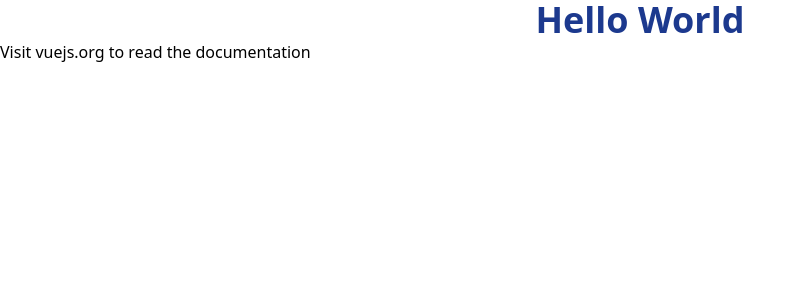
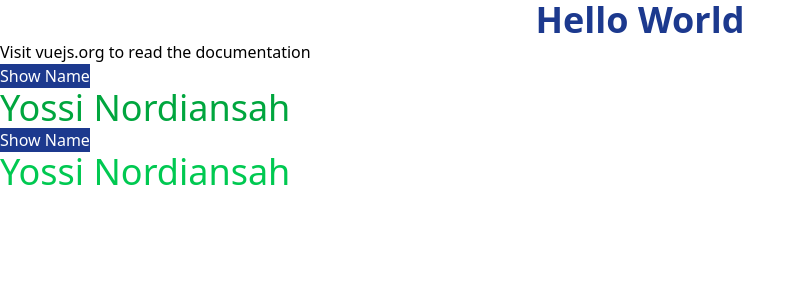
Before and after one commit to Yossi-nordiansah/belajar-vue, a Vue app: page / in a window 1280 px wide. Shown: the top 300 px of the page, without its empty margins (0-805 px from the left). Built offline with nearby package versions, Linux system fonts and the light colour scheme.

Commit message:
composition dan option selesai

```diff
--- a/src/App.vue
+++ b/src/App.vue
@@ -1,5 +1,7 @@
 <script setup>
+import CompositionComponent from './components/CompositionComponent.vue'
 import Header from './components/Header.vue'
+import OptionComponent from './components/OptionComponent.vue'
 </script>
 
 <template>
@@ -8,6 +10,8 @@ import Header from './components/Header.vue'
     Visit <a href="https://vuejs.org/" target="_blank" rel="noopener">vuejs.org</a> to read the
     documentation
   </p>
+  <CompositionComponent />
+  <OptionComponent />
 </template>
 
 <style scoped></style>
--- /dev/null
+++ b/src/components/CompositionComponent.vue
@@ -0,0 +1,9 @@
+<script setup>
+const name = 'Yossi Nordiansah'
+const showName = () => console.log(name)
+</script>
+
+<template>
+  <button @click="showName" class="bg-blue-900 text-white">Show Name</button>
+  <h1 class="text-4xl text-green-600">{{ name }}</h1>
+</template>
--- /dev/null
+++ b/src/components/OptionComponent.vue
@@ -0,0 +1,19 @@
+<script>
+export default {
+  data() {
+    return {
+      name: 'Yossi Nordiansah',
+    }
+  },
+  methods: {
+    showName() {
+      console.log(this.name)
+    },
+  },
+}
+</script>
+
+<template>
+  <button @click="showName" class="bg-blue-900 text-white">Show Name</button>
+  <h1 class="text-4xl text-green-500">{{ name }}</h1>
+</template>
```
